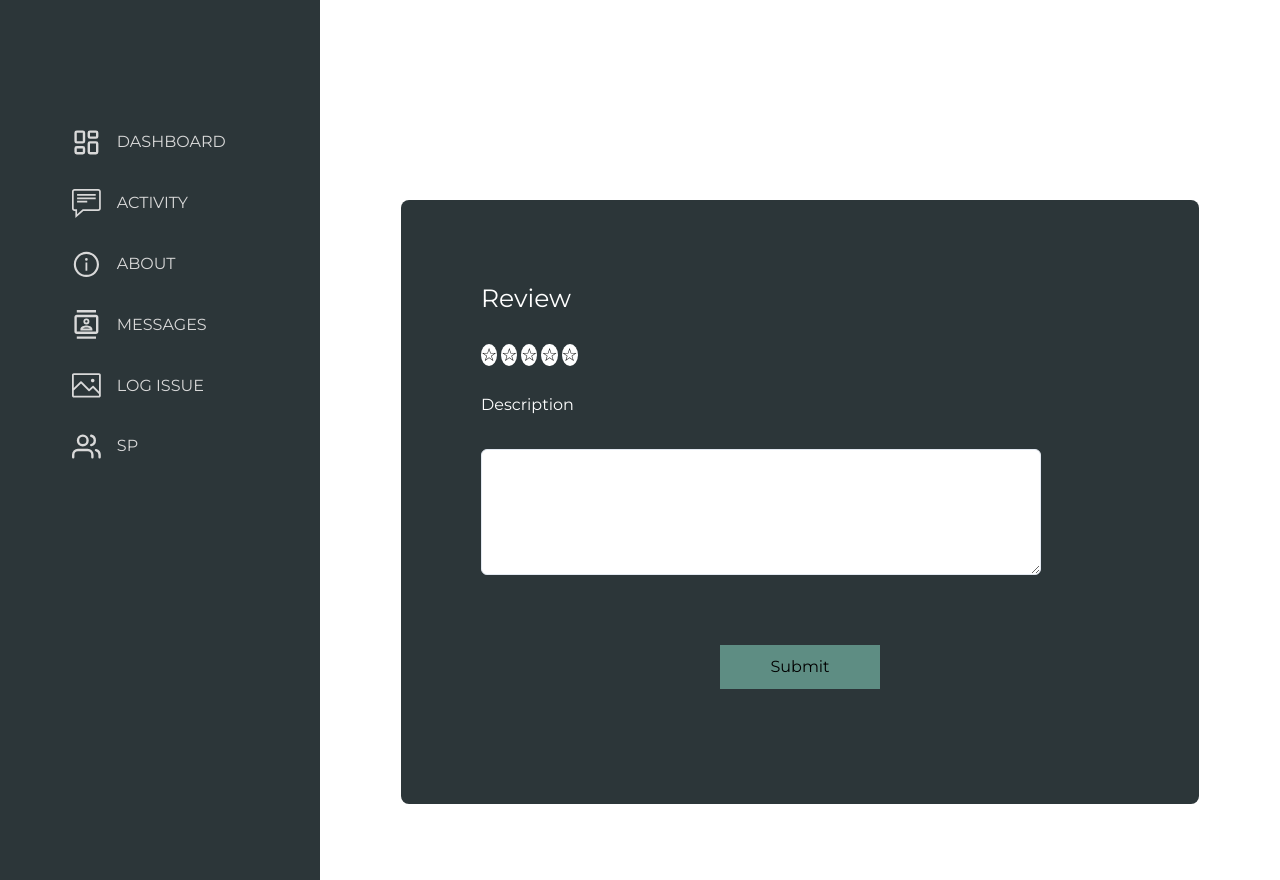
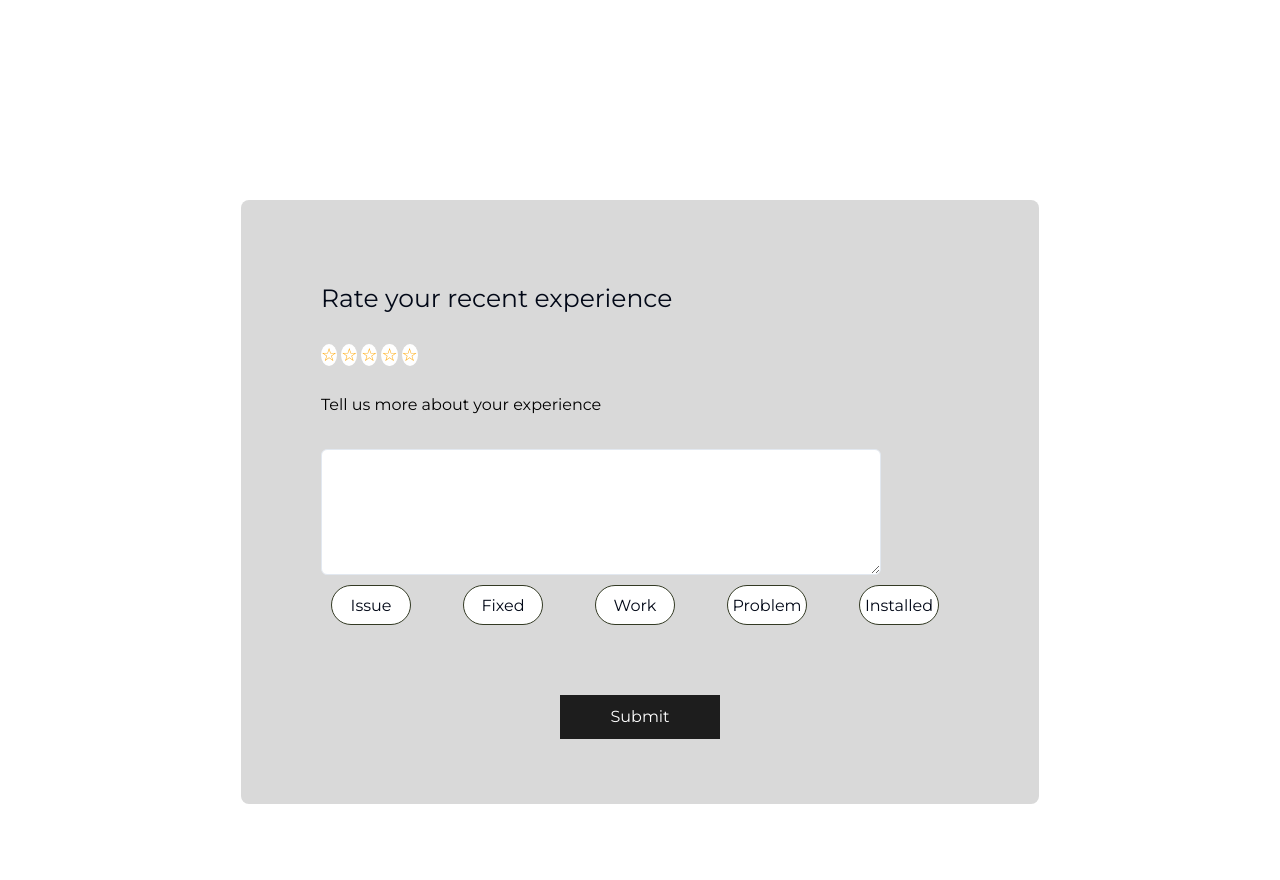
Before and after one commit to The-Winning-Team-Tshimologo/vite-react-pms, a React app: page /review in a window 1280 px wide. After the commit the page ends 819 px from the top, so only its background shows below. Built offline with nearby package versions, Linux system fonts and the light colour scheme; the HTML template or start-up script is replaced by a standard one.

Commit message:
added reviews

```diff
--- a/src/App.jsx
+++ b/src/App.jsx
@@ -51,6 +51,10 @@ function App({ children }) {
     {
       path: "/SPSignupProfile",
       element: <SPSignupProfile />,
+    },
+    {
+      path: "/review",
+      element: <Review />,
     },
     // {
     //   path: "/bookAppointment",
--- /dev/null
+++ b/src/components/review/Review.css
@@ -0,0 +1,38 @@
+/* Updated CSS */
+.oval-container {
+    display: flex;
+    justify-content: space-between;
+    padding: 10px;
+    margin-bottom: 20px;
+}
+
+.oval-shape {
+    width: 80px;
+    height: 40px;
+    background-color: #ffffff;
+    border: 1.5px solid rgb(51, 58, 36);
+    border-radius: 20px;
+    text-align: center;
+    line-height: 40px;
+    margin-right: 10px;
+    cursor: pointer;
+}
+
+.oval-shape:hover {
+    background-color: rgb(92, 101, 88);
+}
+
+/* Specific hover effect for each oval shape */
+
+.oval-work:hover ~ .text-center button {
+    background-color: rgb(76, 92, 76);
+}
+
+.selected {
+    background-color:  rgb(51, 58, 36);
+    color: white;
+}
+
+.text-center button{
+margin-top: -9rem;
+}
--- a/src/components/review/Review.jsx
+++ b/src/components/review/Review.jsx
@@ -1,10 +1,12 @@
 import React, { useState } from 'react';
-import {Textarea} from "@/components/ui/textarea.jsx";
+import { Textarea } from "@/components/ui/textarea.jsx";
+import "./Review.css";
 
 const Review = () => {
     const [rating, setRating] = useState(0);
     const [description, setDescription] = useState('');
-    const [errorMessage, setErrorMessage] = useState('');
+    const [selectedOval, setSelectedOval] = useState(null); // State to track selected oval
+    const [errorMessage, setErrorMessage] = useState(''); // Initialize errorMessage state
 
     const handleRatingChange = (newRating) => {
         setRating(newRating);
@@ -32,11 +34,16 @@ const Review = () => {
         setDescription('');
     };
 
+    const handleOvalClick = (oval) => {
+        setSelectedOval(oval);
+    };
+
     return (
         <div className="review-container justify-center flex items-center">
-            <div className="mt-[200px] bg-[#2C3639] w-[798px] h-[604px] rounded-lg">
-                <div className="p-[80px] text-white">
-                    <h2 className='text-[25px]'>Review</h2>
+            <div className="mt-[200px] bg-[#d9d9d9] review__bgColor w-[798px] h-[604px] rounded-lg">
+                <div className="p-[80px] #">
+                    <h2 className='text-[25px]'>Rate your recent experience</h2>
+
                     <form onSubmit={handleSubmit} className='mt-6'>
                         <div>
                             {[...Array(5)].map((_, index) => {
@@ -45,7 +52,7 @@ const Review = () => {
                                     <span
                                         key={index}
                                         onClick={() => handleRatingChange(starValue)}
-                                        style={{ cursor: 'pointer', color: '#000000', fontSize: "18px", borderRadius: "50%", backgroundColor: "#FFFFFF", marginRight: "4px"}}
+                                        style={{ cursor: 'pointer', color: '#FFA500', fontSize: "18px", borderRadius: "50%", backgroundColor: "#FFFFFF", marginRight: "4px" }}
                                     >
                                         {starValue <= rating ? '★' : '☆'}
                                     </span>
@@ -53,12 +60,19 @@ const Review = () => {
                             })}
                         </div>
                         <div className='mt-6'>
-                            <label htmlFor="description" style={{ color: '#FFFFFF' }} >Description</label>
+                            <label htmlFor="description" style={{ color: '#000' }}>Tell us more about your experience</label>
                             <Textarea id="description" value={description} onChange={(e) => setDescription(e.target.value)} className='w-[560px] h-[126px] mt-8' style={{ color: '#000000' }} />
                         </div>
                         {errorMessage && <p className="text-red-500 mt-2">{errorMessage}</p>}
+                        <div className="oval-container">
+                        <div className={`oval-shape ${selectedOval === 'Issue' && 'selected'}`} onClick={() => handleOvalClick('Issue')}>Issue</div>
+                        <div className={`oval-shape ${selectedOval === 'Fixed' && 'selected'}`} onClick={() => handleOvalClick('Fixed')}>Fixed</div>
+                        <div className={`oval-shape ${selectedOval === 'Work' && 'selected'}`} onClick={() => handleOvalClick('Work')}>Work</div>
+                        <div className={`oval-shape ${selectedOval === 'Problem' && 'selected'}`} onClick={() => handleOvalClick('Problem')}>Problem</div>
+                        <div className={`oval-shape ${selectedOval === 'Installed' && 'selected'}`} onClick={() => handleOvalClick('Installed')}>Installed</div>
+                    </div>
                         <div className='mt-[70px] text-center'>
-                            <button type="submit" style={{ color: '#000000', padding: '10px 50px' }} className='bg-[#5E8D83]'>Submit</button>
+                            <button type="submit" style={{ color: 'white', padding: '10px 50px' }} className='bg-[#1d1d1d]'>Submit</button>
                         </div>
                     </form>
                 </div>
```
